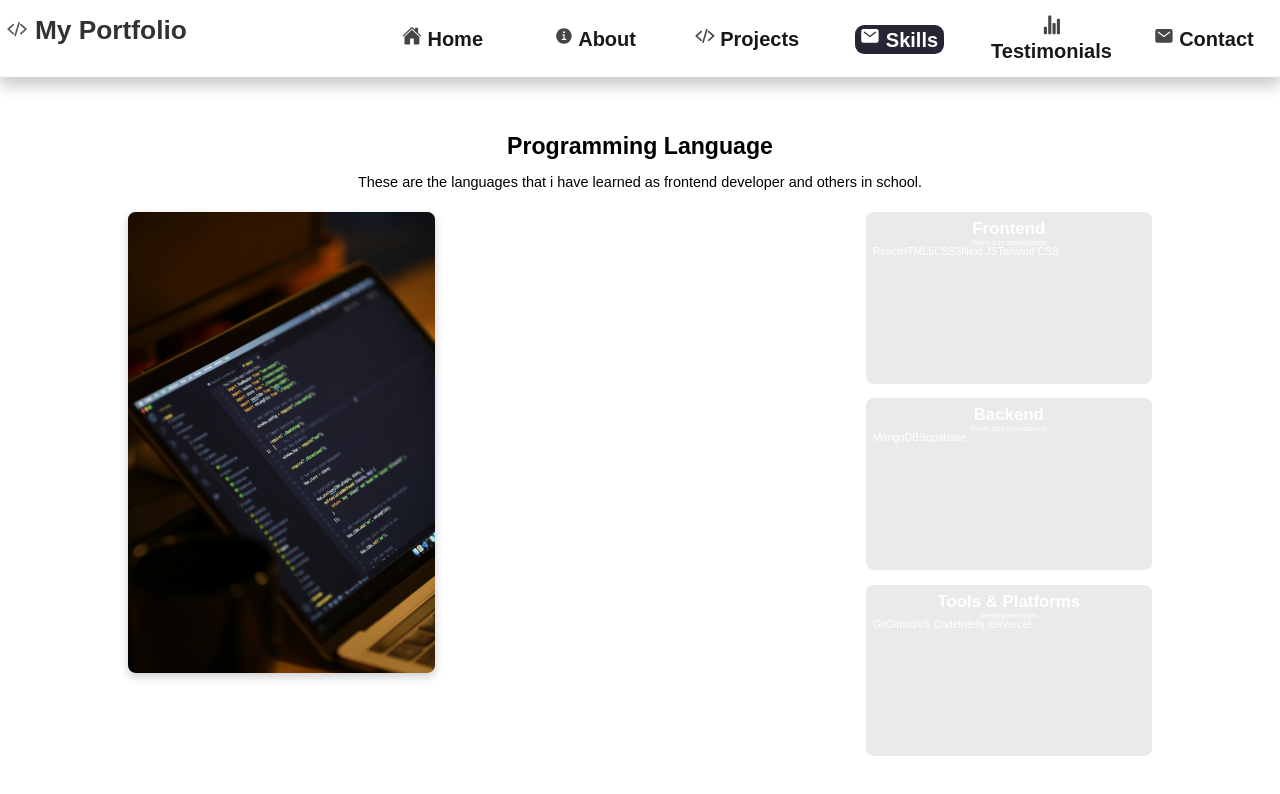
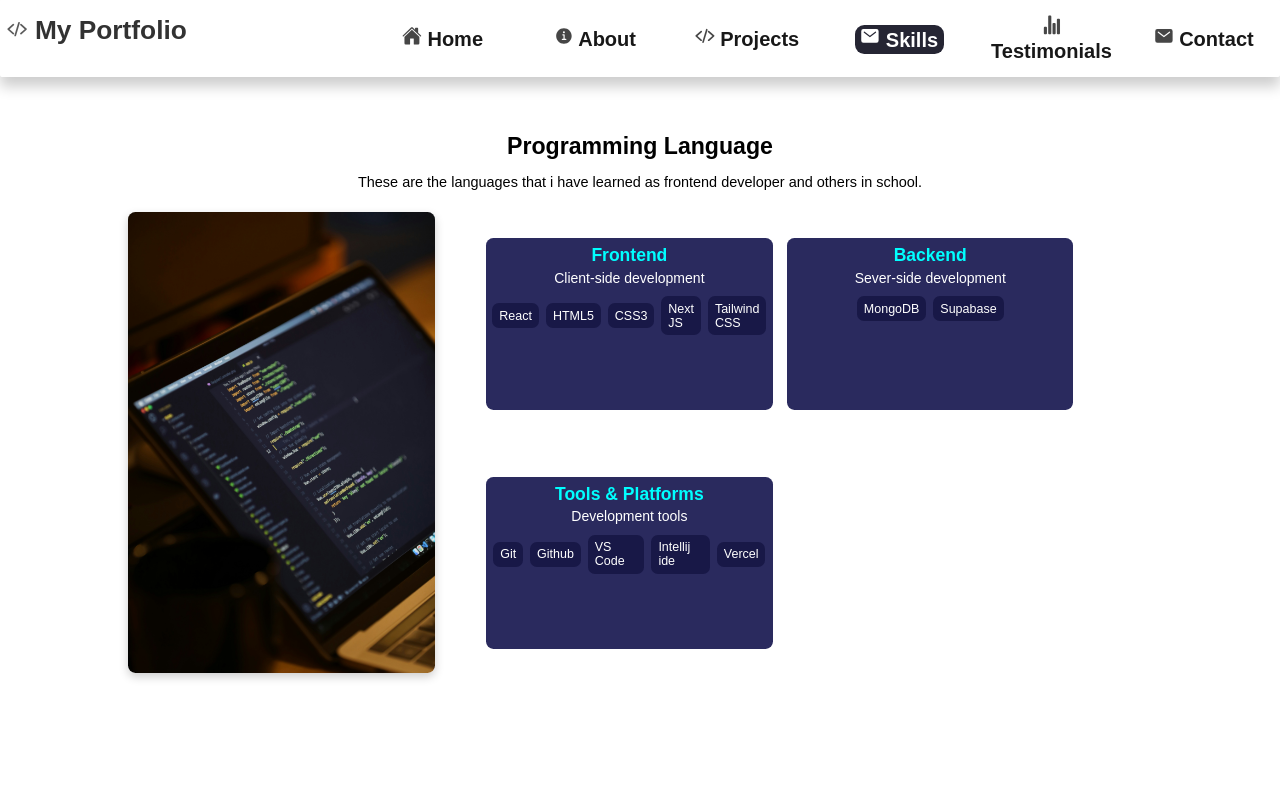
Before and after one commit to iamkorir3/portfolio, a React (Vite) app: page /Skills in a window 1280 px wide. Shown: the top 794 px of the page. Built offline with nearby package versions, Linux system fonts and the light colour scheme.

Commit message:
clean up

```diff
--- a/src/components/Myskills.jsx
+++ b/src/components/Myskills.jsx
@@ -63,7 +63,7 @@ function SkillCard({ skill }) {
           className={styles.skillspar}
         >
           {skils.map((myskill, idx) => (
-            <p key={idx} style={{ color: "white", fontSize: "1.5rem" }}>
+            <p key={idx} style={{ color: "white", fontSize: "1.5rem" }} className={styles.skillitem}>
               {myskill}
             </p>
           ))}
--- a/src/components/Myskills.module.css
+++ b/src/components/Myskills.module.css
@@ -22,24 +22,28 @@
 
 .skillcontainer {
   display: flex;
-  justify-content: space-between;
+  width: fit-content;
+  /* justify-content: space-between; */
   gap: 5rem;
 }
 
 .Myskillss {
-  display: flex;
-  flex-direction: column;
-  /* grid-template-columns: 1fr 1fr 1fr; */
+  display: grid;
+
+  /* flex-direction: column; */
+  grid-template-columns: 1fr 1fr;
   gap: 2rem;
+  align-items: center;
+  justify-content: center;
 }
 .skill {
   height: 24rem;
   width: 40rem;
-  background-color: rgb(236, 233, 233);
-  /* background-color: rgb(25, 25, 51); */
-
+  background-color: rgb(25, 25, 51);
+  background-color: rgb(42, 42, 94);
   text-align: center;
   border-radius: 8px;
+  /* display: flex; */
 }
 
 .codepic {
@@ -59,6 +63,7 @@
   width: 100%;
   padding: 1rem;
   justify-content: space-between;
+  align-items: center;
 }
 
 .skillHead p,
@@ -69,6 +74,39 @@ h3 {
 
 .skillHead p ion-icon {
   font-size: 3.2rem;
+}
+
+.skillspar {
+  /* display: grid;
+  grid-template-columns: repeat(4 (1fr));
+  grid-template-columns: (1fr, 1fr, 1fr, 1fr); */
+  margin-top: 1rem;
+  gap: 1rem;
+  align-items: center;
+}
+
+.skillitem {
+  width: fit-content;
+  border-radius: 1rem;
+}
+
+.skillHead h3 {
+  font-size: 2.5rem !important;
+  text-align: start;
+  color: aqua;
+  margin-bottom: 0.5rem;
+}
+.skillHead p {
+  font-size: 2rem !important;
+  text-align: start;
+  margin-bottom: 0.5rem;
+  width: fit-content;
+}
+.skillspar p {
+  font-size: 1.8rem !important;
+  background-color: rgb(24, 24, 71);
+  padding: 0.8rem 1rem;
+  margin: 0;
 }
 
 @media (max-width: 400px) {
@@ -118,8 +156,6 @@ h3 {
   .skillHead h3 {
     font-size: 2.5rem !important;
     text-align: start;
-    color: rgb(71, 96, 209);
-    color: var(--color-cyan-400);
     color: aqua;
     margin-bottom: 0.5rem;
   }
```
